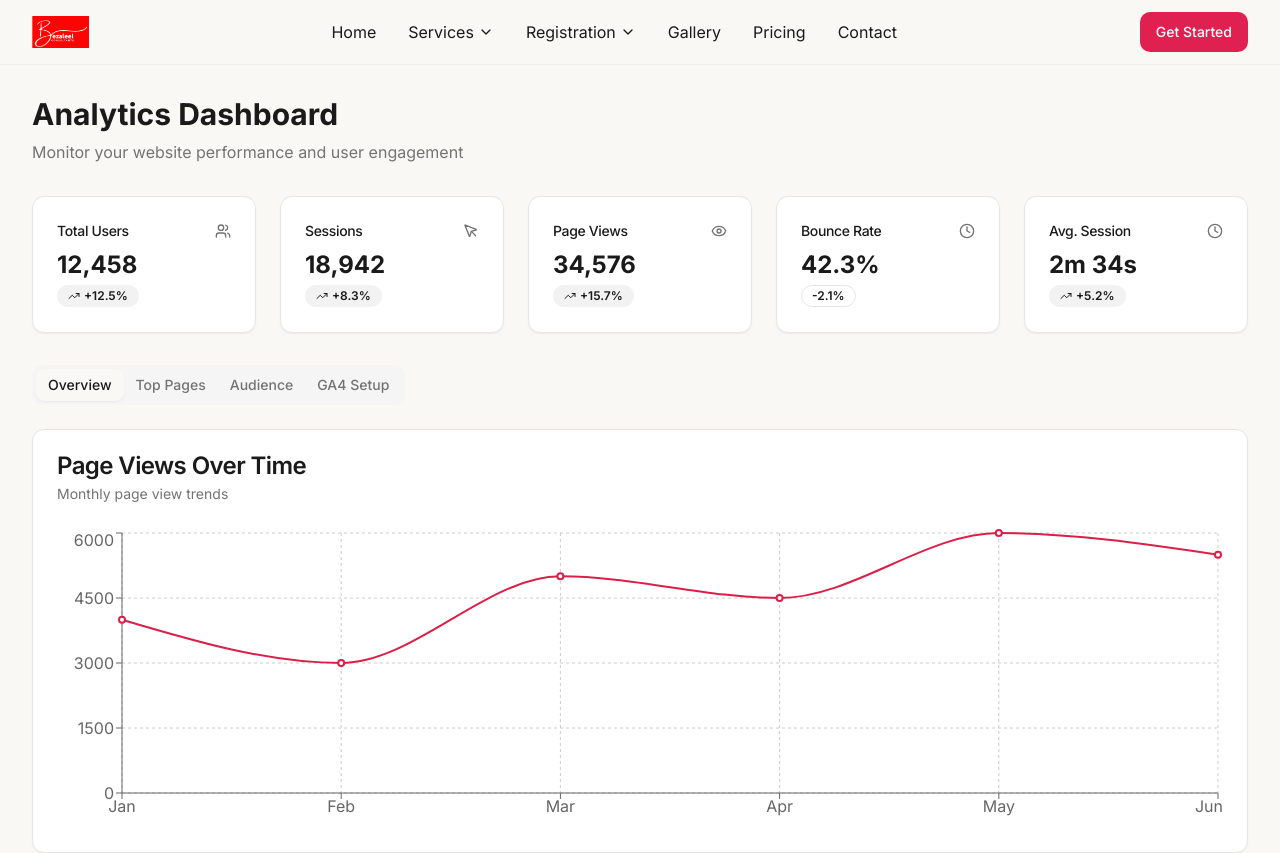
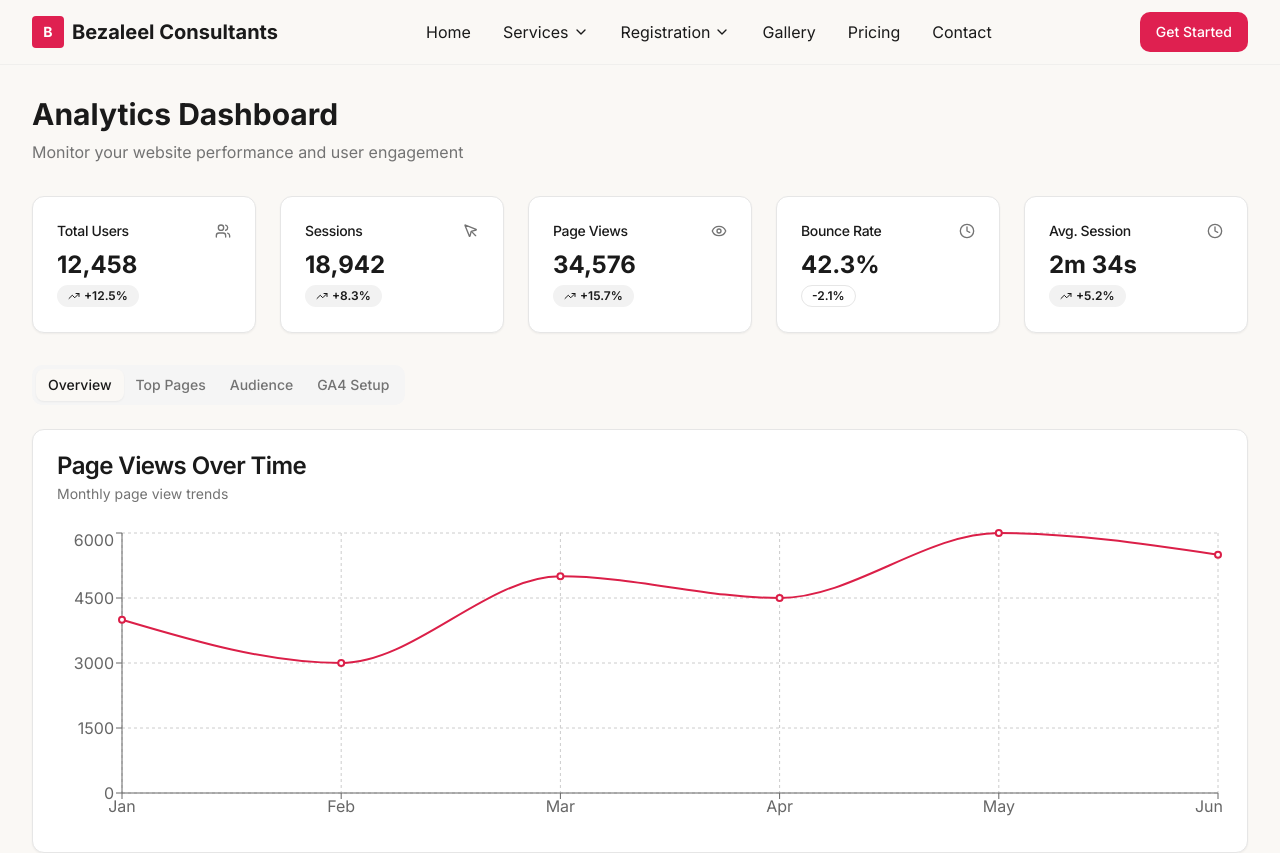
Before and after one commit to innovationimperial/bezaleel-africa-launch, a React (Vite) app: page /admin in a window 1280 px wide. Shown: the top 853 px of the page. Built offline with nearby package versions, Linux system fonts and the light colour scheme.

Commit message:
Reverted to commit 3b29983ae37166f7613ce6110d56ee63790db740

```diff
--- a/index.html
+++ b/index.html
@@ -10,8 +10,8 @@
     <meta name="author" content="Bezaleel Consultants" />
 
     <!-- Favicon -->
-    <link rel="icon" href="/lovable-uploads/6a24583a-2c39-45e4-bc66-16b964d0e499.png" type="image/png">
-    <link rel="apple-touch-icon" href="/lovable-uploads/6a24583a-2c39-45e4-bc66-16b964d0e499.png">
+    <link rel="icon" href="/lovable-uploads/850b5147-983c-47e4-be3c-16040d460093.png" type="image/png">
+    <link rel="apple-touch-icon" href="/lovable-uploads/850b5147-983c-47e4-be3c-16040d460093.png">
 
     <!-- Google Fonts -->
     <link rel="preconnect" href="https://fonts.googleapis.com">
@@ -23,7 +23,7 @@
     <meta property="og:url" content="https://bezaleelconsultants.com" />
     <meta property="og:title" content="Bezaleel Consultants - Professional Company Registration in Africa" />
     <meta property="og:description" content="Expert company registration services in South Africa, Zambia, and Zimbabwe. Fast-track your business setup with professional banking, accounting, and compliance solutions." />
-    <meta property="og:image" content="/lovable-uploads/6a24583a-2c39-45e4-bc66-16b964d0e499.png" />
+    <meta property="og:image" content="/lovable-uploads/850b5147-983c-47e4-be3c-16040d460093.png" />
     <meta property="og:image:width" content="1200" />
     <meta property="og:image:height" content="630" />
     <meta property="og:site_name" content="Bezaleel Consultants" />
@@ -33,7 +33,7 @@
     <meta name="twitter:url" content="https://bezaleelconsultants.com" />
     <meta name="twitter:title" content="Bezaleel Consultants - Professional Company Registration in Africa" />
     <meta name="twitter:description" content="Expert company registration services in South Africa, Zambia, and Zimbabwe. Fast-track your business setup with professional banking, accounting, and compliance solutions." />
-    <meta name="twitter:image" content="/lovable-uploads/6a24583a-2c39-45e4-bc66-16b964d0e499.png" />
+    <meta name="twitter:image" content="/lovable-uploads/850b5147-983c-47e4-be3c-16040d460093.png" />
     <meta name="twitter:site" content="@bezaleelconsultants" />
 
     <!-- Additional SEO Meta Tags -->
--- a/src/components/Header.tsx
+++ b/src/components/Header.tsx
@@ -19,11 +19,10 @@ export const Header = () => {
         <div className="flex items-center justify-between h-16">
           {/* Logo */}
           <Link to="/" className="flex items-center space-x-2">
-            <img
-              src="/lovable-uploads/6a24583a-2c39-45e4-bc66-16b964d0e499.png"
-              alt="Bezaleel Consultants"
-              className="h-8 w-auto"
-            />
+            <div className="w-8 h-8 bg-primary rounded flex items-center justify-center">
+              <span className="text-white font-bold text-sm">B</span>
+            </div>
+            <span className="font-bold text-xl">Bezaleel Consultants</span>
           </Link>
 
           {/* Desktop Navigation */}
```
Also changed, not shown: public/lovable-uploads/6a24583a-2c39-45e4-bc66-16b964d0e499.png (deleted).
